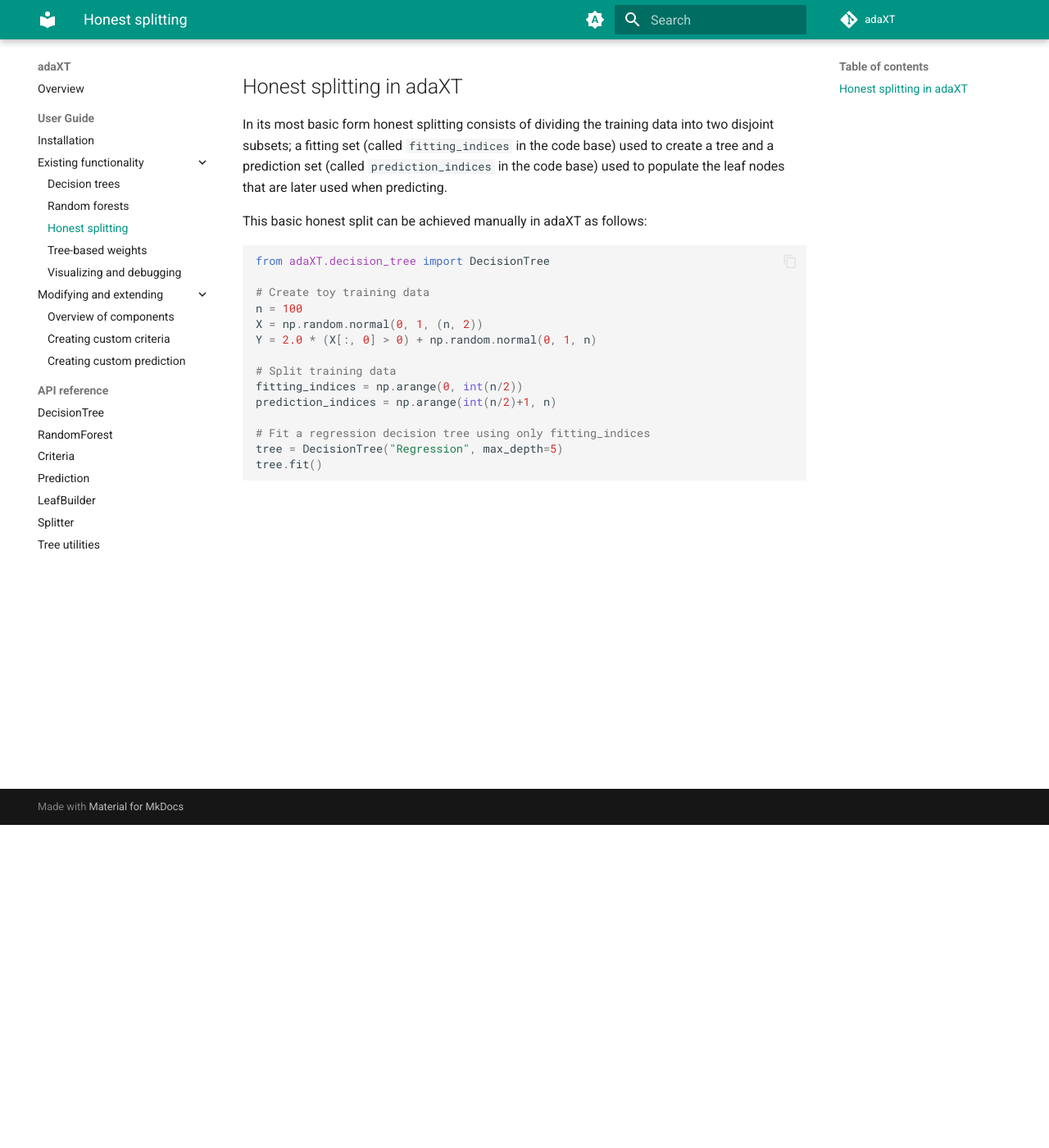
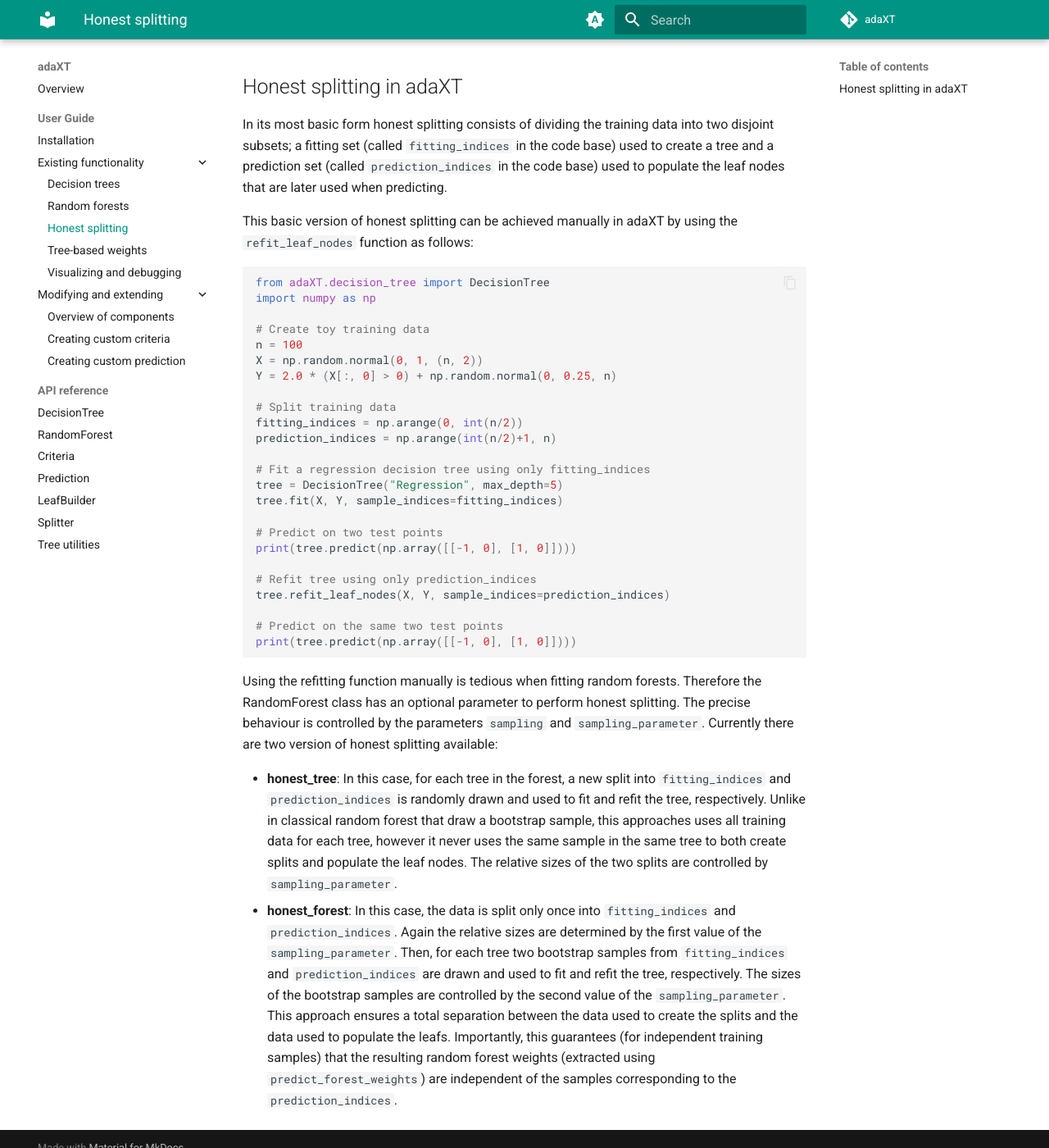
Before and after one commit to NiklasPfister/adaXT, an MkDocs documentation site: the page built from docs/user_guide/honest_splitting.md, in a window 1280 px wide and 1400 px high, scrolled down 394 px. Shown: the whole window at 82% size. Built offline with MkDocs 1.6.1 and Material for MkDocs 9.7.7, drawn with Linux system fonts in a browser that asks for light colours; comment, search, counter and statistics services are not loaded.

Commit message:
finished documentation for honest trees

````diff
--- a/docs/user_guide/honest_splitting.md
+++ b/docs/user_guide/honest_splitting.md
@@ -14,20 +14,28 @@
 where the bias is shown to be reduced by honest splitting allowing for inference
 on the causal effects.
 
-Below we provide a short overview of honest splitting and explain how to use
-it in adaXT.
+Below we provide a short overview of honest splitting and explain how to use it
+in adaXT.
 
 ## Honest splitting in adaXT
-In its most basic form honest splitting consists of dividing the training data into two disjoint subsets; a fitting set (called ```fitting_indices``` in the code base) used to create a tree and a prediction set (called ```prediction_indices``` in the code base) used to populate the leaf nodes that are later used when predicting.
 
-This basic honest split can be achieved manually in adaXT as follows:
+In its most basic form honest splitting consists of dividing the training data
+into two disjoint subsets; a fitting set (called `fitting_indices` in the code
+base) used to create a tree and a prediction set (called `prediction_indices` in
+the code base) used to populate the leaf nodes that are later used when
+predicting.
+
+This basic version of honest splitting can be achieved manually in adaXT by
+using the `refit_leaf_nodes` function as follows:
+
 ```python
 from adaXT.decision_tree import DecisionTree
+import numpy as np
 
 # Create toy training data
 n = 100
 X = np.random.normal(0, 1, (n, 2))
-Y = 2.0 * (X[:, 0] > 0) + np.random.normal(0, 1, n)
+Y = 2.0 * (X[:, 0] > 0) + np.random.normal(0, 0.25, n)
 
 # Split training data
 fitting_indices = np.arange(0, int(n/2))
@@ -35,7 +43,39 @@
 
 # Fit a regression decision tree using only fitting_indices
 tree = DecisionTree("Regression", max_depth=5)
-tree.fit()
+tree.fit(X, Y, sample_indices=fitting_indices)
 
+# Predict on two test points
+print(tree.predict(np.array([[-1, 0], [1, 0]])))
 
+# Refit tree using only prediction_indices
+tree.refit_leaf_nodes(X, Y, sample_indices=prediction_indices)
+
+# Predict on the same two test points
+print(tree.predict(np.array([[-1, 0], [1, 0]])))
 ```
+
+Using the refitting function manually is tedious when fitting random forests.
+Therefore the RandomForest class has an optional parameter to perform honest
+splitting. The precise behaviour is controlled by the parameters `sampling` and
+`sampling_parameter`. Currently there are two version of honest splitting
+available:
+
+- **honest_tree**: In this case, for each tree in the forest, a new split into
+  `fitting_indices` and `prediction_indices` is randomly drawn and used to fit
+  and refit the tree, respectively. Unlike in classical random forest that draw
+  a bootstrap sample, this approaches uses all training data for each tree,
+  however it never uses the same sample in the same tree to both create splits
+  and populate the leaf nodes. The relative sizes of the two splits are
+  controlled by `sampling_parameter`.
+- **honest_forest**: In this case, the data is split only once into
+  `fitting_indices` and `prediction_indices`. Again the relative sizes are
+  determined by the first value of the `sampling_parameter`. Then, for each tree
+  two bootstrap samples from `fitting_indices` and `prediction_indices` are
+  drawn and used to fit and refit the tree, respectively. The sizes of the
+  bootstrap samples are controlled by the second value of the
+  `sampling_parameter`. This approach ensures a total separation between the
+  data used to create the splits and the data used to populate the leafs.
+  Importantly, this guarantees (for independent training samples) that the
+  resulting random forest weights (extracted using `predict_forest_weights`) are
+  independent of the samples corresponding to the `prediction_indices`.
````
Also changed, not shown: README.md (+41 -47 lines), 2 other files.
